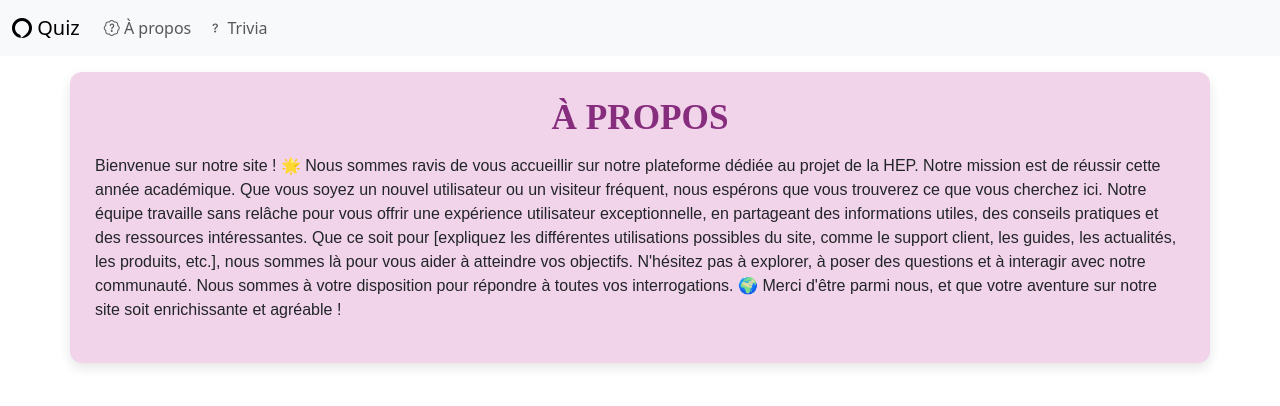
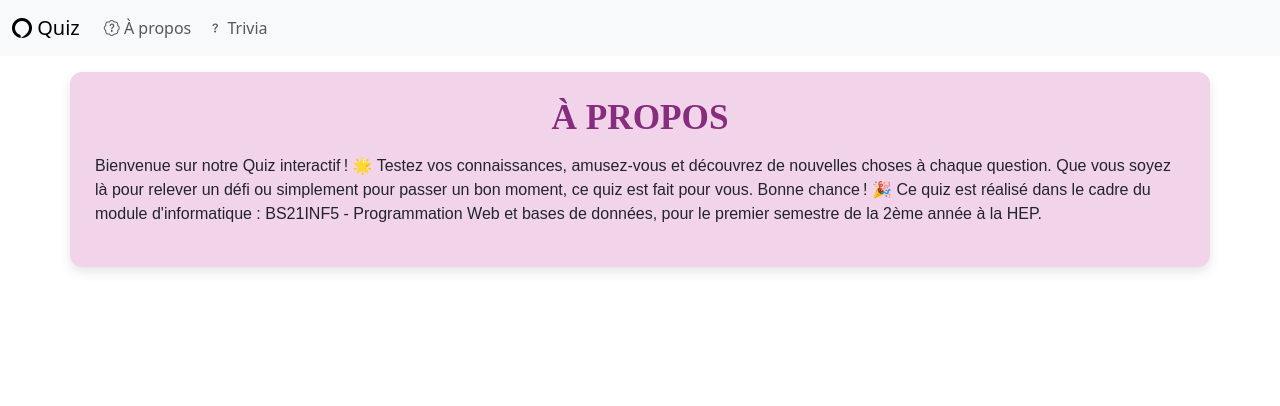
Before and after one commit to hepl-bs21inf5/sem07-project-alphone13, a Vue app: page /#/about in a window 1280 px wide. Shown: the top 406 px of the page. Built offline with nearby package versions, Linux system fonts and the light colour scheme.

Commit message:
Aboutview

```diff
--- a/src/views/AboutView.vue
+++ b/src/views/AboutView.vue
@@ -2,17 +2,11 @@
   <div class="container mt-3">
     <h1 class="quiz-title">À propos</h1>
     <p>
-      Bienvenue sur notre site ! 🌟 Nous sommes ravis de vous accueillir sur notre plateforme dédiée
-      au projet de la HEP. Notre mission est de réussir cette année académique. Que vous soyez un
-      nouvel utilisateur ou un visiteur fréquent, nous espérons que vous trouverez ce que vous
-      cherchez ici. Notre équipe travaille sans relâche pour vous offrir une expérience utilisateur
-      exceptionnelle, en partageant des informations utiles, des conseils pratiques et des
-      ressources intéressantes. Que ce soit pour [expliquez les différentes utilisations possibles
-      du site, comme le support client, les guides, les actualités, les produits, etc.], nous sommes
-      là pour vous aider à atteindre vos objectifs. N'hésitez pas à explorer, à poser des questions
-      et à interagir avec notre communauté. Nous sommes à votre disposition pour répondre à toutes
-      vos interrogations. 🌍 Merci d'être parmi nous, et que votre aventure sur notre site soit
-      enrichissante et agréable !
+      Bienvenue sur notre Quiz interactif ! 🌟 Testez vos connaissances, amusez-vous et découvrez de
+      nouvelles choses à chaque question. Que vous soyez là pour relever un défi ou simplement pour
+      passer un bon moment, ce quiz est fait pour vous. Bonne chance ! 🎉 Ce quiz est réalisé dans
+      le cadre du module d'informatique : BS21INF5 - Programmation Web et bases de données, pour le
+      premier semestre de la 2ème année à la HEP.
     </p>
   </div>
 </template>
```
Also changed, not shown: 1 other file (tests, documents, lock files or other folders).
